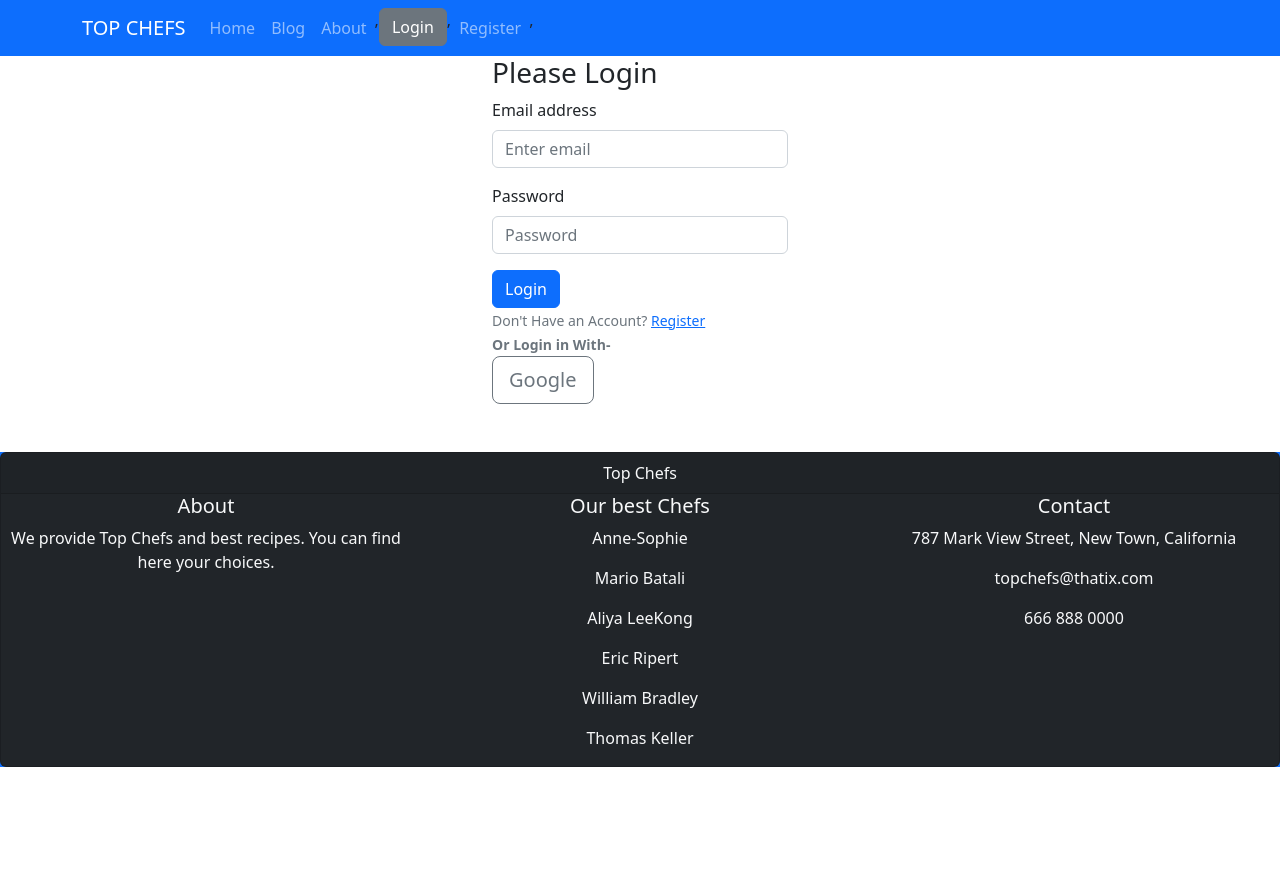
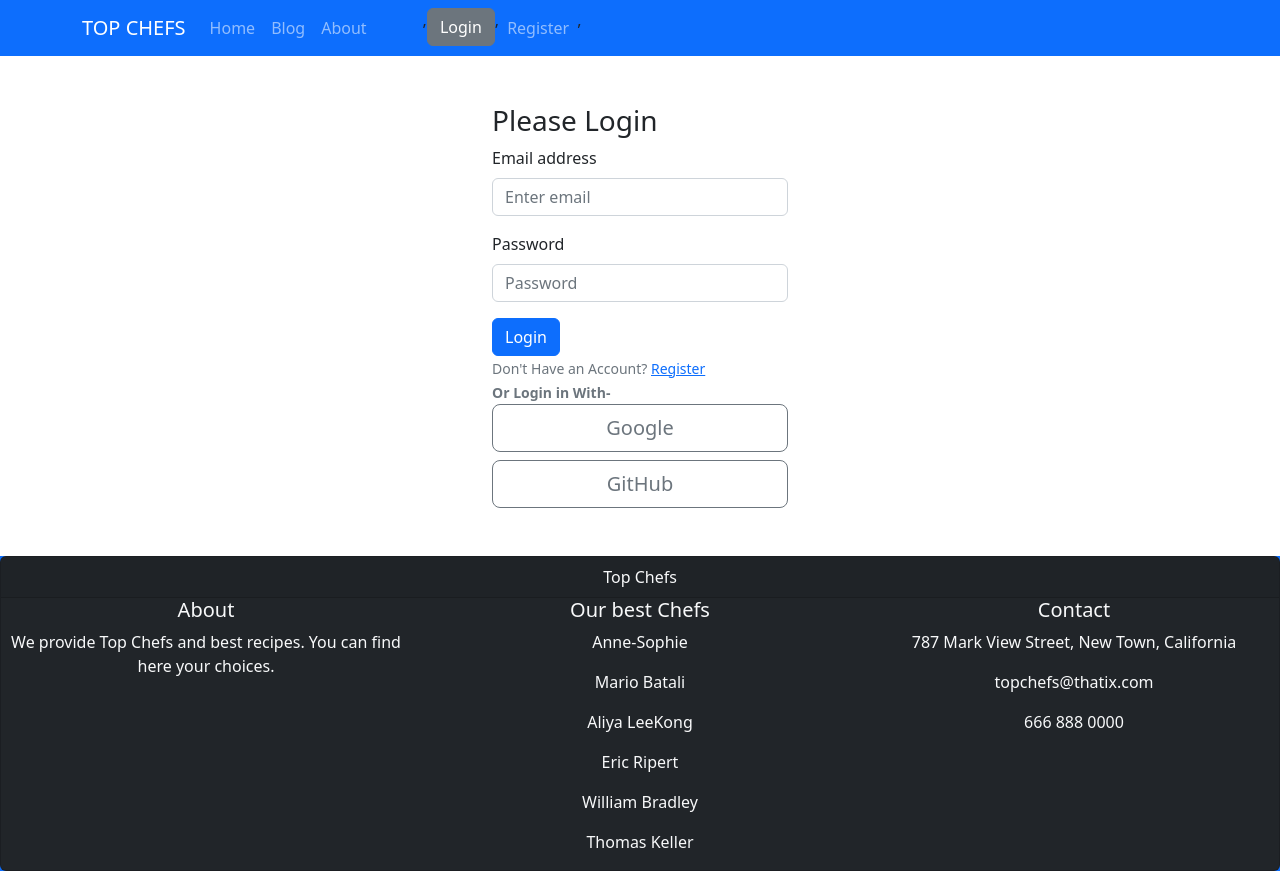
Before and after one commit to mdhlimonmia/top-chef-client, a React (Vite) app: page /login in a window 1280 px wide. Before the commit the page ends 800 px from the top, so only its background shows below. Built offline with nearby package versions, Linux system fonts and the light colour scheme; no server answers.

Commit message:
PrivateRouter Setup

```diff
--- a/src/Shared/NavigationBar.jsx
+++ b/src/Shared/NavigationBar.jsx
@@ -24,16 +24,16 @@ const NavigationBar = () => {
           <Nav className="me-auto">
             <Nav.Link href="/">Home</Nav.Link>
             <Nav.Link href="/blogs">Blog</Nav.Link>
-            <Nav.Link href="#pricing">About</Nav.Link>
-            <Nav>
+            <Nav.Link href="/about">About</Nav.Link>
+            <Nav className="justify-content-center">
+              <div className="ms-5 d-flex">
               {user && (
-                <FaRegUserCircle style={{ fontSize: "2rem" }}>
-                  {" "}
-                </FaRegUserCircle>
+                <b className="text-light text-center">{user?.displayName}</b>
               )}
+              </div>
               ,
               {user ? (
-                <Button onClick={handleLogOut} variant="secondary">
+                <Button className="ms-5" onClick={handleLogOut} variant="secondary">
                   Logout
                 </Button>
               ) : (
--- a/src/pages/Login/Login/Login.jsx
+++ b/src/pages/Login/Login/Login.jsx
@@ -1,16 +1,16 @@
-import React, { useContext } from 'react';
-import { Button, Container, Form } from 'react-bootstrap';
-import { Link, useLocation, useNavigate } from 'react-router-dom';
-import { AuthContext } from '../../../providers/AuthProvider';
+import React, { useContext } from "react";
+import { Button, Container, Form } from "react-bootstrap";
+import { Link, useLocation, useNavigate } from "react-router-dom";
+import { AuthContext } from "../../../providers/AuthProvider";
 
 const Login = () => {
   const { signIn, signInGoogle } = useContext(AuthContext);
   const navigate = useNavigate();
   const location = useLocation();
-    console.log('login page location', location)
-    const from = location.state?.from?.pathname || '/'
+  console.log("login page location", location);
+  const from = location.state?.from?.pathname || "/";
 
-    const handleLogin = event => {
+  const handleLogin = (event) => {
     event.preventDefault();
     const form = event.target;
     const email = form.email.value;
@@ -18,39 +18,49 @@ const Login = () => {
     // console.log(email, password);
 
     signIn(email, password)
-            .then(result => {
+      .then((result) => {
         const loggedUser = result.user;
         console.log(loggedUser);
-                navigate(from, { replace: true })
+        navigate(from, { replace: true });
       })
-            .catch(error => {
+      .catch((error) => {
         console.log(error);
-            })
-    }
+      });
+  };
 
-    const googeLoging = () =>{
+  const googeLoging = () => {
     signInGoogle()
-        .then(result => {
+      .then((result) => {
         const loggedUser = result.user;
         console.log(loggedUser);
-            navigate(from, { replace: true })
+        navigate(from, { replace: true });
       })
-        .catch(error => {
+      .catch((error) => {
         console.log(error);
-        })
-    }
+      });
+  };
   return (
-        <Container className='w-25 mx-auto'>
+    <Container className="w-25 mx-auto mt-5">
       <h3>Please Login</h3>
       <Form onSubmit={handleLogin}>
         <Form.Group className="mb-3" controlId="formBasicEmail">
           <Form.Label>Email address</Form.Label>
-                    <Form.Control type="email" name='email' placeholder="Enter email" required />
+          <Form.Control
+            type="email"
+            name="email"
+            placeholder="Enter email"
+            required
+          />
         </Form.Group>
 
         <Form.Group className="mb-3" controlId="formBasicPassword">
           <Form.Label>Password</Form.Label>
-                    <Form.Control type="password" name='password' placeholder="Password" required />
+          <Form.Control
+            type="password"
+            name="password"
+            placeholder="Password"
+            required
+          />
         </Form.Group>
 
         <Button variant="primary" type="submit">
@@ -60,15 +70,20 @@ const Login = () => {
         <Form.Text className="text-secondary">
           Don't Have an Account? <Link to="/register">Register</Link>
         </Form.Text>
-                <Form.Text className="text-success">
-
-                </Form.Text>
+        <Form.Text className="text-success"></Form.Text>
         <br />
         <Form.Text>
           <b>Or Login in With-</b>
         </Form.Text>
         <br />
-                <Button variant="outline-secondary"onClick={googeLoging} size="lg" >Google</Button>
+        <div className="d-grid gap-2">
+          <Button variant="outline-secondary" onClick={googeLoging}  size="lg">
+          Google
+          </Button>
+          <Button variant="outline-secondary" size="lg">
+          GitHub
+          </Button>
+        </div>
       </Form>
     </Container>
   );
--- a/src/pages/Login/Register/Register.jsx
+++ b/src/pages/Login/Register/Register.jsx
@@ -32,7 +32,7 @@ const Register = () => {
     }
 
     return (
-        <Container className='w-25 mx-auto'>
+        <Container className='w-25 mx-auto mt-5'>
             <h3>Please Register</h3>
             <Form onSubmit={handleRegister}>
                 <Form.Group className="mb-3" controlId="formBasicEmail">
--- /dev/null
+++ b/src/router/PrivateRoute.jsx
@@ -0,0 +1,32 @@
+import React from 'react';
+import { useContext } from 'react';
+import { AuthContext } from '../providers/AuthProvider';
+import { Navigate, useLocation } from 'react-router';
+import { Spinner } from 'react-bootstrap';
+
+const PrivateRoute = ({children}) => {
+    const {user, loading} = useContext(AuthContext);
+    const location = useLocation();
+    console.log('user in private route', user);
+    if(loading){
+        return <Spinner animation="border" variant="primary" />
+    }
+
+    if(user){
+        return children;
+    }
+    return <Navigate state={{from: location}} to="/login" replace></Navigate>;
+};
+
+export default PrivateRoute;
+
+/**
+ * ------------------
+ *          STEPS
+ * -------------------
+ * 1. check user is logged in or not
+ * 2. if user is logged in, then allow them to visit the route
+ * 3. Else redirect the user to the login page
+ * 4. setup the private router
+ * 5. handle loading
+*/
--- a/src/router/router.jsx
+++ b/src/router/router.jsx
@@ -7,6 +7,7 @@ import Recipes from "../pages/Home/Recipes/Recipes";
 import Login from "../pages/Login/Login/Login";
 import Register from "../pages/Login/Register/Register";
 import Terms from "../Shared/Terms/Terms";
+import PrivateRoute from "./PrivateRoute";
 
 const router = createBrowserRouter([
   {
@@ -35,7 +36,7 @@ const router = createBrowserRouter([
       },
       {
         path: '/recipes/:id',
-        element: <Recipes></Recipes>,
+        element: <PrivateRoute><Recipes></Recipes></PrivateRoute>,
         loader: () => fetch('https://top-chefs-server-mdhlimonmia.vercel.app/chefs'),
       },
       {
```
Lines whose indentation alone changed are shown as unchanged.
